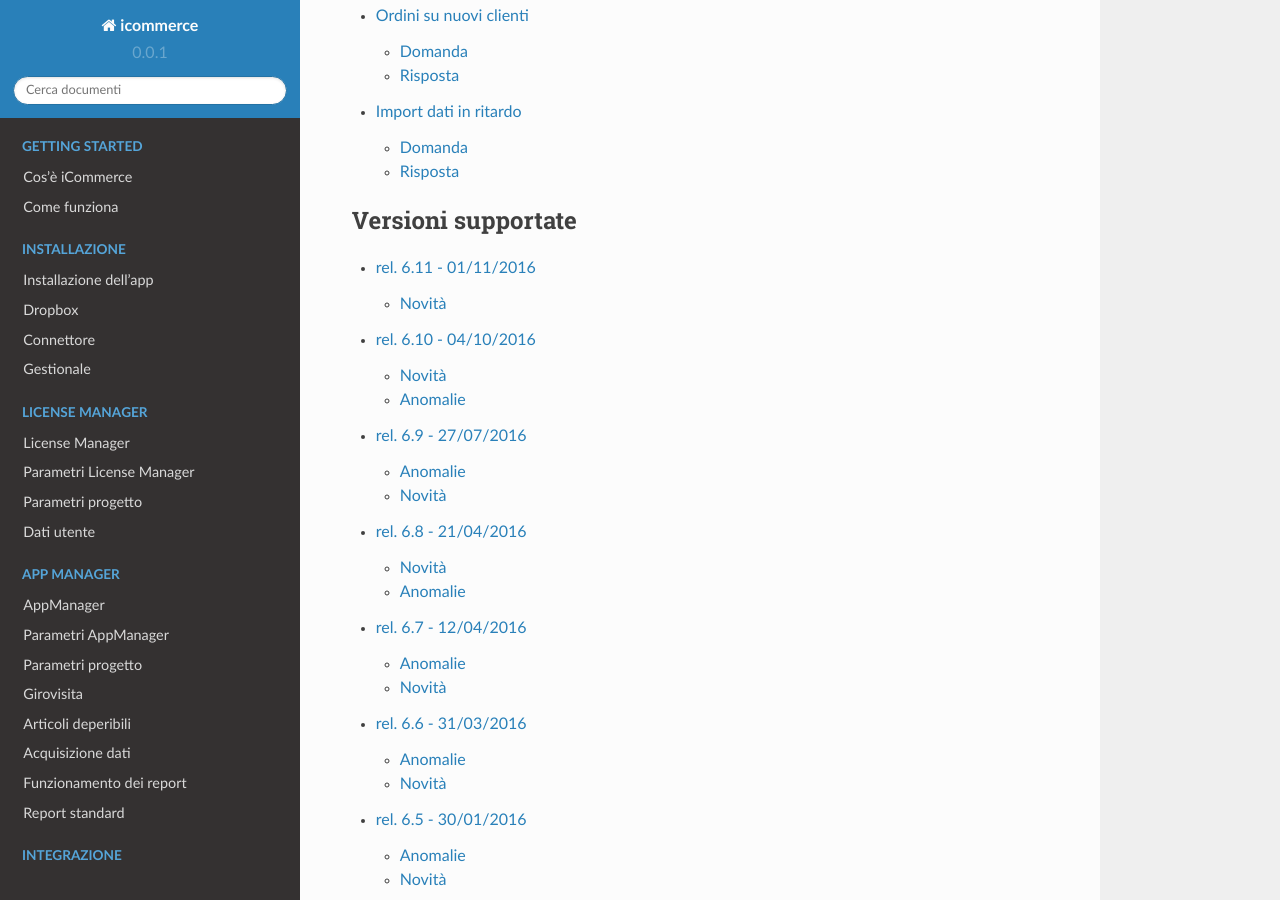
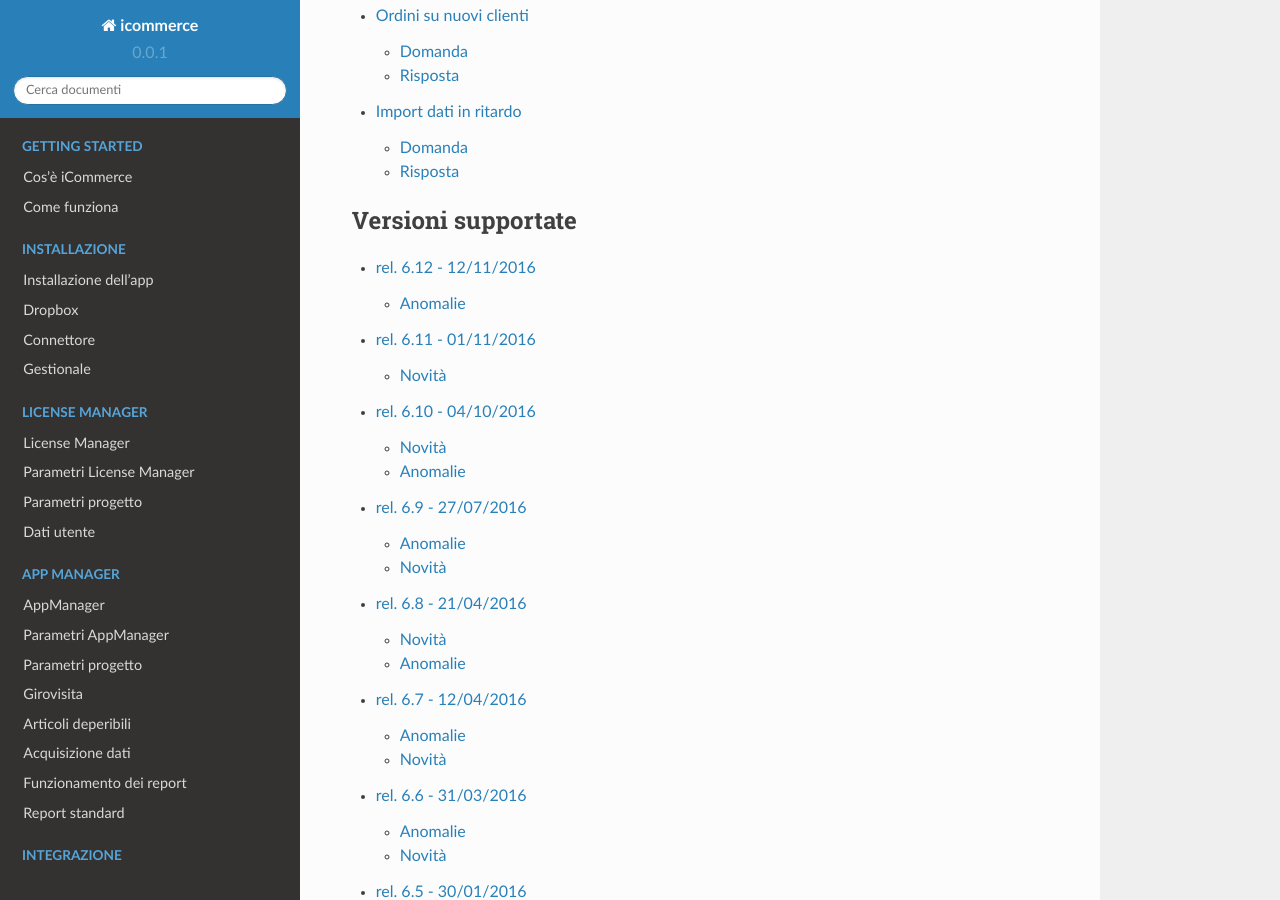
Before and after one commit to wedoit-io/doc-icommerce, a Sphinx documentation site: the page built from source/index.rst, in a window 1280 px wide and 900 px high, scrolled down 4272 px. Built offline with Sphinx 7.4.7 and the Read the Docs theme 2.0.0, drawn with Linux system fonts in a browser that asks for light colours.

Commit message:
Update index.rst

```diff
--- a/source/index.rst
+++ b/source/index.rst
@@ -96,6 +96,7 @@
   :maxdepth: 2
   :caption: Versioni supportate
 
+  release-6-12
   release-6-11
   release-6-10
   release-6-9
```
